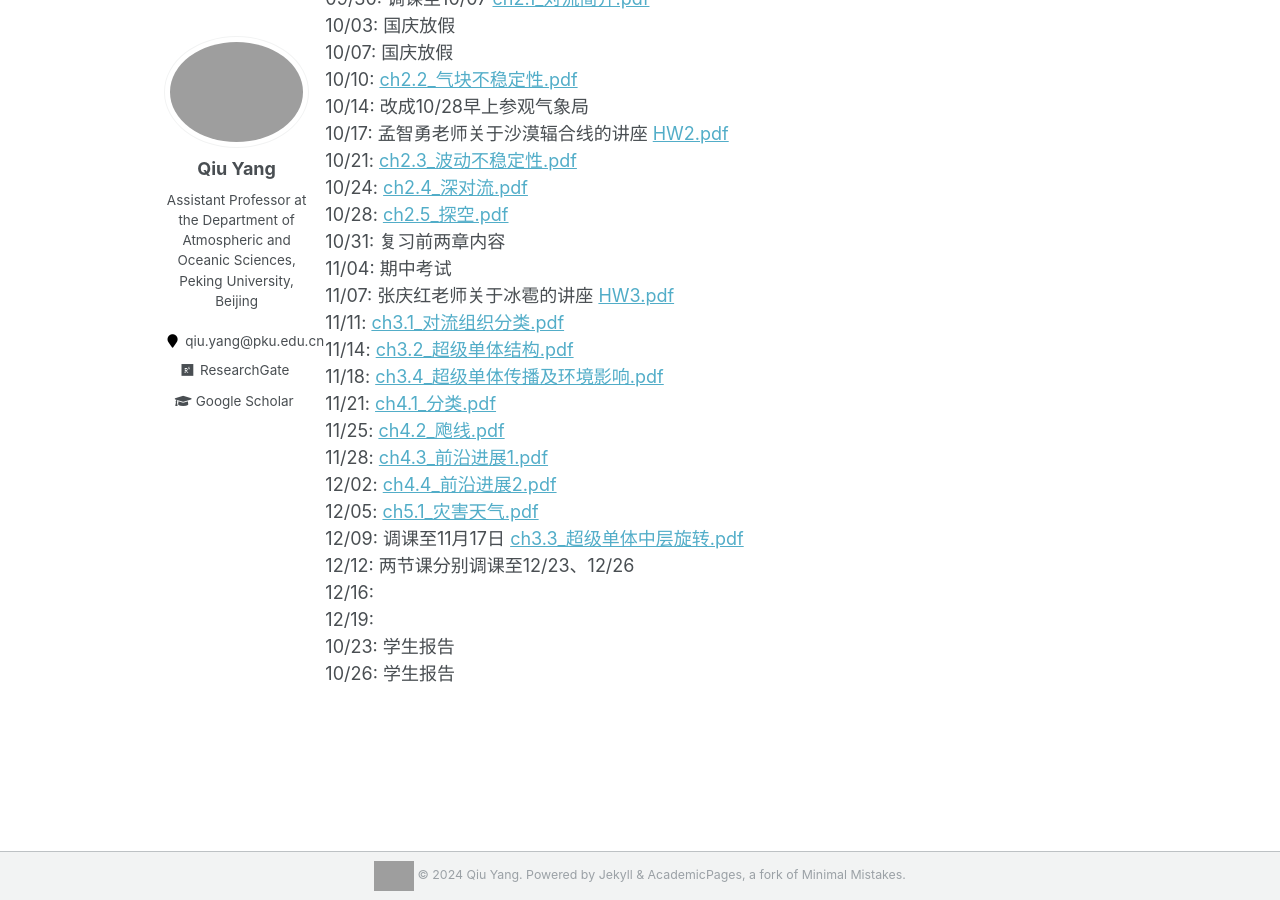
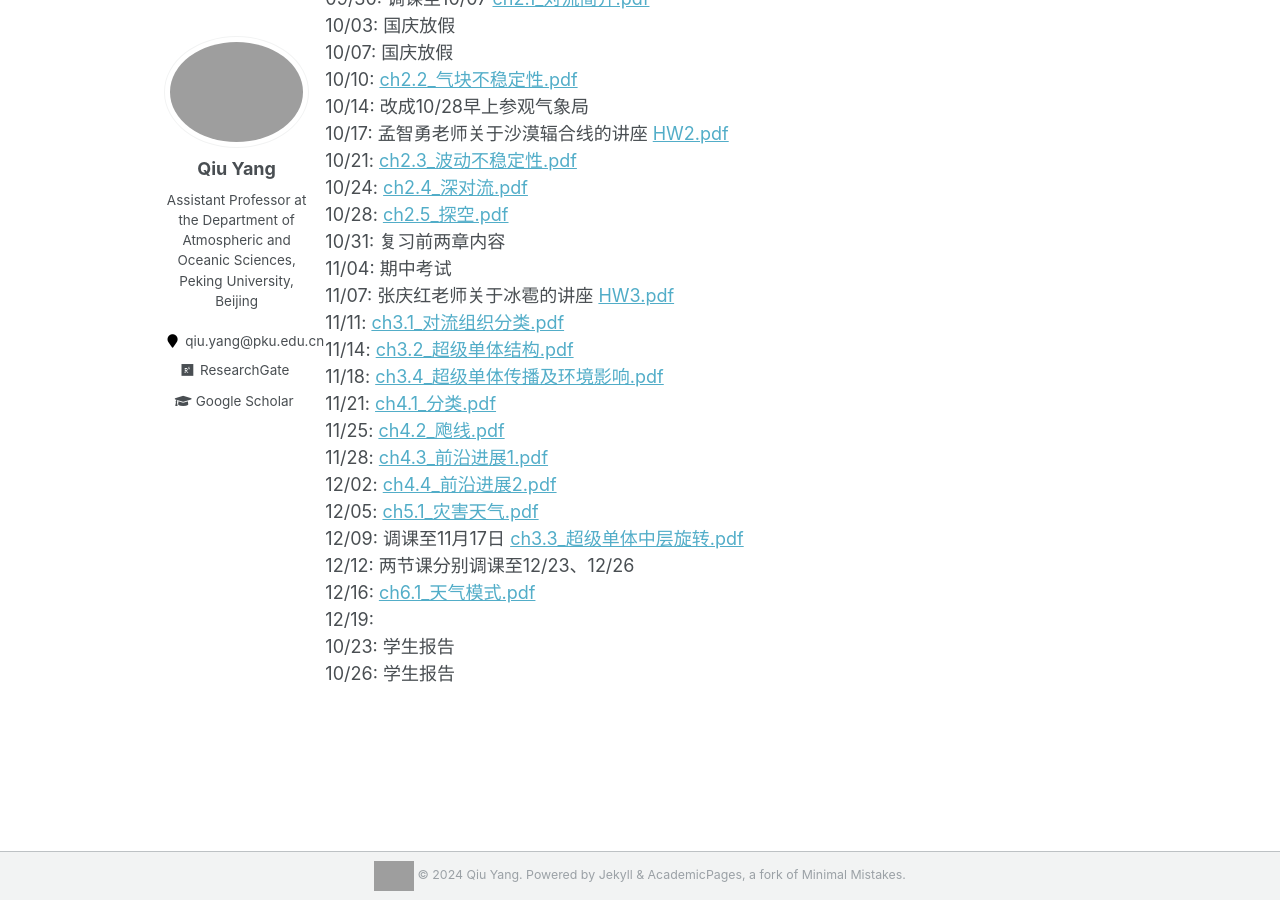
Before and after one commit to qiuyang50/qiuyang50.github.io, a Jekyll site: the page built from _pages/mesoscale_2024fall.md, in a window 1280 px wide and 900 px high, scrolled down 505 px. Built offline with Jekyll 4.4.1, drawn with Linux system fonts in a browser that asks for light colours; grey boxes are pictures that could not be loaded.

Commit message:
Update mesoscale_2024fall.md

```diff
--- a/_pages/mesoscale_2024fall.md
+++ b/_pages/mesoscale_2024fall.md
@@ -39,7 +39,7 @@ filename: modeling_2024fall.md
 12/05: <a href="https://qiuyang50.github.io/files/mesoscale_2024fall/ch5.1_灾害天气.pdf">ch5.1_灾害天气.pdf</a>
 12/09: 调课至11月17日 <a href="https://qiuyang50.github.io/files/mesoscale_2024fall/ch3.3_超级单体中层旋转.pdf">ch3.3_超级单体中层旋转.pdf</a>
 12/12: 两节课分别调课至12/23、12/26
-12/16:
+12/16: <a href="https://qiuyang50.github.io/files/mesoscale_2024fall/ch6.1_天气模式.pdf">ch6.1_天气模式.pdf</a>
 12/19:
 10/23: 学生报告
 10/26: 学生报告
```
